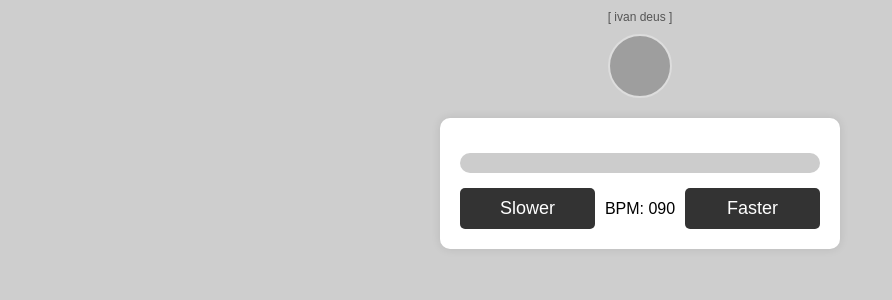
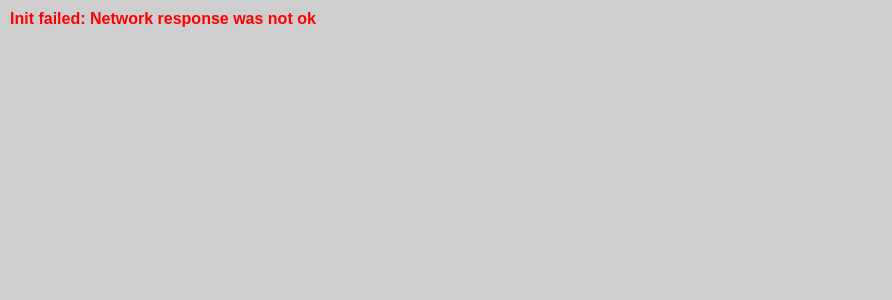
Before and after one commit to IvanDeus/TGminiApp-Metronome, a Flask app: page / in a window 1280 px wide. Shown: the top 300 px of the page, without its empty margins (0-892 px from the left). Run offline with Flask 3, Linux system fonts and the light colour scheme; some libraries are stand-ins or nearby versions; grey boxes are pictures that could not be loaded.

Commit message:
Update metr.html

```diff
--- a/templates/metr.html
+++ b/templates/metr.html
@@ -62,36 +62,48 @@
     }
 
 // === TELEGRAM INIT FUNCTION ===
+if (window.Telegram && Telegram.WebApp) {
+    initTelegramApp();
+} else {
+    showErrorMessage("This app only works inside Telegram");
+}
+
 function initTelegramApp() {
     const initData = Telegram.WebApp.initData;
     if (!initData) {
-        document.body.innerHTML = "<div class='telegram-error'>No Telegram initData found</div>";
+        showErrorMessage("No Telegram initData found");
         return;
     }
 
-    fetch('/init_telegram', {
+    fetch('init_telegram', {
         method: 'POST',
         headers: {
             'Content-Type': 'application/x-www-form-urlencoded'
         },
         body: `initData=${encodeURIComponent(initData)}`
     })
-    .then(response => response.json())
+    .then(response => {
+        if (!response.ok) throw new Error("Network response was not ok");
+        return response.json();
+    })
     .then(data => {
+        // Now it's safe to use DOM elements
         currentBPM = data.bpm || 90;
-        document.getElementById('profile-pic').style.backgroundImage = `url('${data.photo_url}')`;
+        const profilePic = document.getElementById('profile-pic');
+        if (profilePic) {
+            profilePic.style.backgroundImage = `url('${data.photo_url}')`;
+        }
+
+        setupButtonHandlers(); // Only now attach click handlers
         updateBPMDisplay();
     })
     .catch(error => {
+        showErrorMessage(`Init failed: ${error.message}`);
         console.error('Init failed:', error);
-        document.body.innerHTML = `<div class="telegram-error">Init failed: ${error.message}</div>`;
     });
 }
 
-// === ONLY RUN IF IN TELEGRAM ===
-if (window.Telegram && Telegram.WebApp) {
-    initTelegramApp();
-
+function setupButtonHandlers() {
     document.getElementById('tempo-up').onclick = () => {
         if (currentBPM < 320) {
             currentBPM += 4;
@@ -105,13 +117,10 @@ if (window.Telegram && Telegram.WebApp) {
             updateBPMDisplay();
         }
     };
+}
 
-    document.body.addEventListener('click', () => {
-        if (audioContext.state === 'suspended') audioContext.resume();
-    }, { once: true });
-
-} else {
-    document.body.innerHTML = "<div class='telegram-error'>This app only works inside Telegram</div>";
+function showErrorMessage(message) {
+    document.body.innerHTML = `<div class="telegram-error">${message}</div>`;
 }
     // Disable context menu
  document.addEventListener('contextmenu', function (e) {
```
